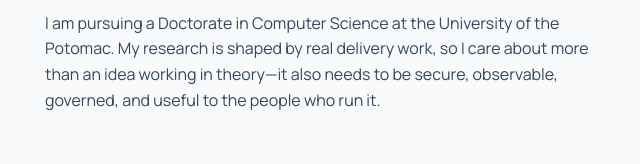
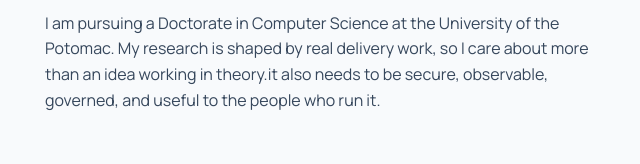
Before and after one commit to pssponduru/pssponduru.github.io, a plain HTML site: page index.html in a window 1280 px wide. Shown: the part 763-927 px from the top of the page, 619-1259 px from the left. Drawn offline with Linux system fonts and the light colour scheme.

Commit message:
Update index.html

```diff
--- a/index.html
+++ b/index.html
@@ -88,7 +88,7 @@
       <p>
         I am pursuing a Doctorate in Computer Science at the University of the Potomac.
         My research is shaped by real delivery work, so I care about more than an idea
-        working in theory—it also needs to be secure, observable, governed, and useful
+        working in theory.it also needs to be secure, observable, governed, and useful
         to the people who run it.
       </p>
     </div>
```
